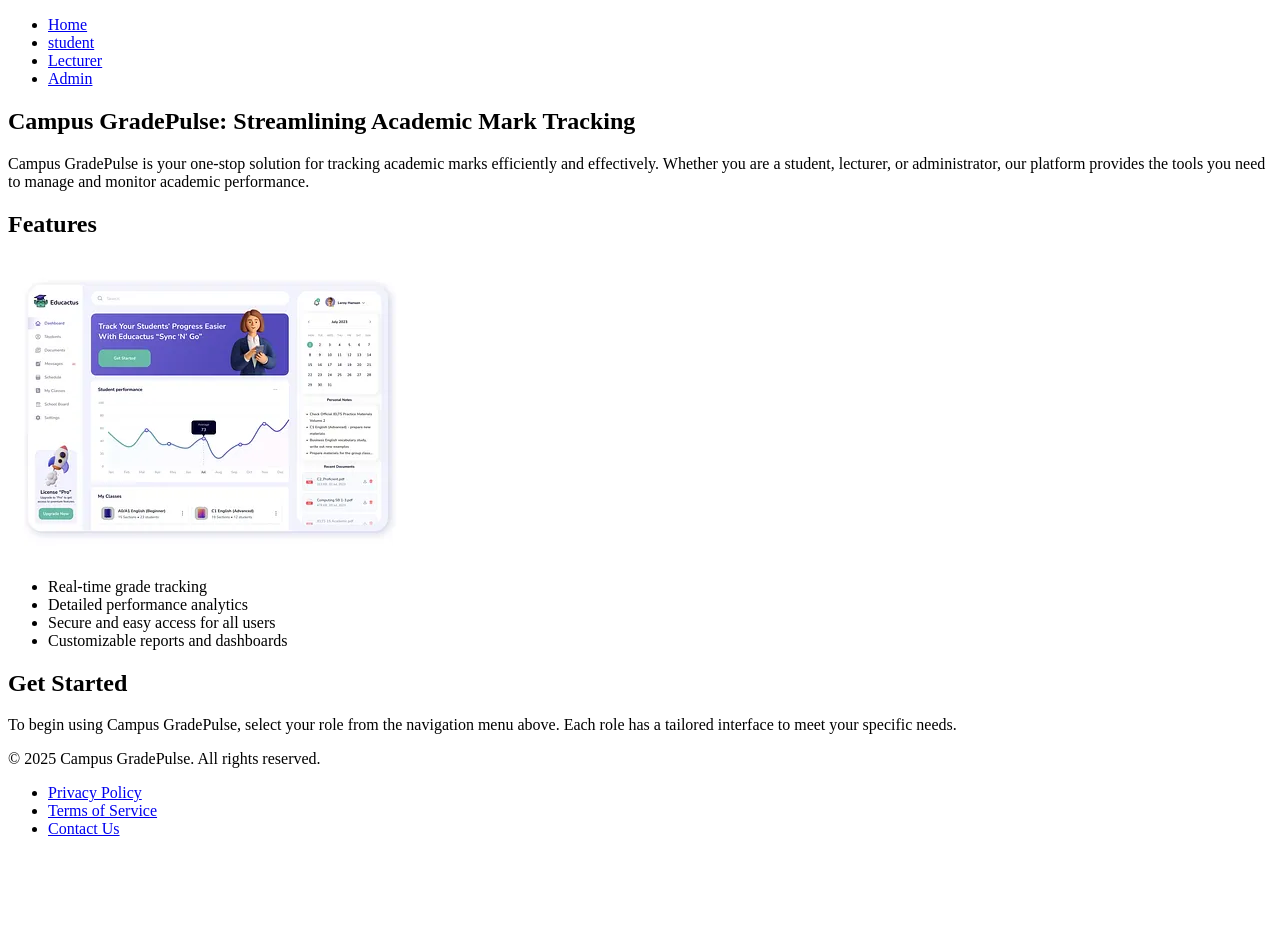
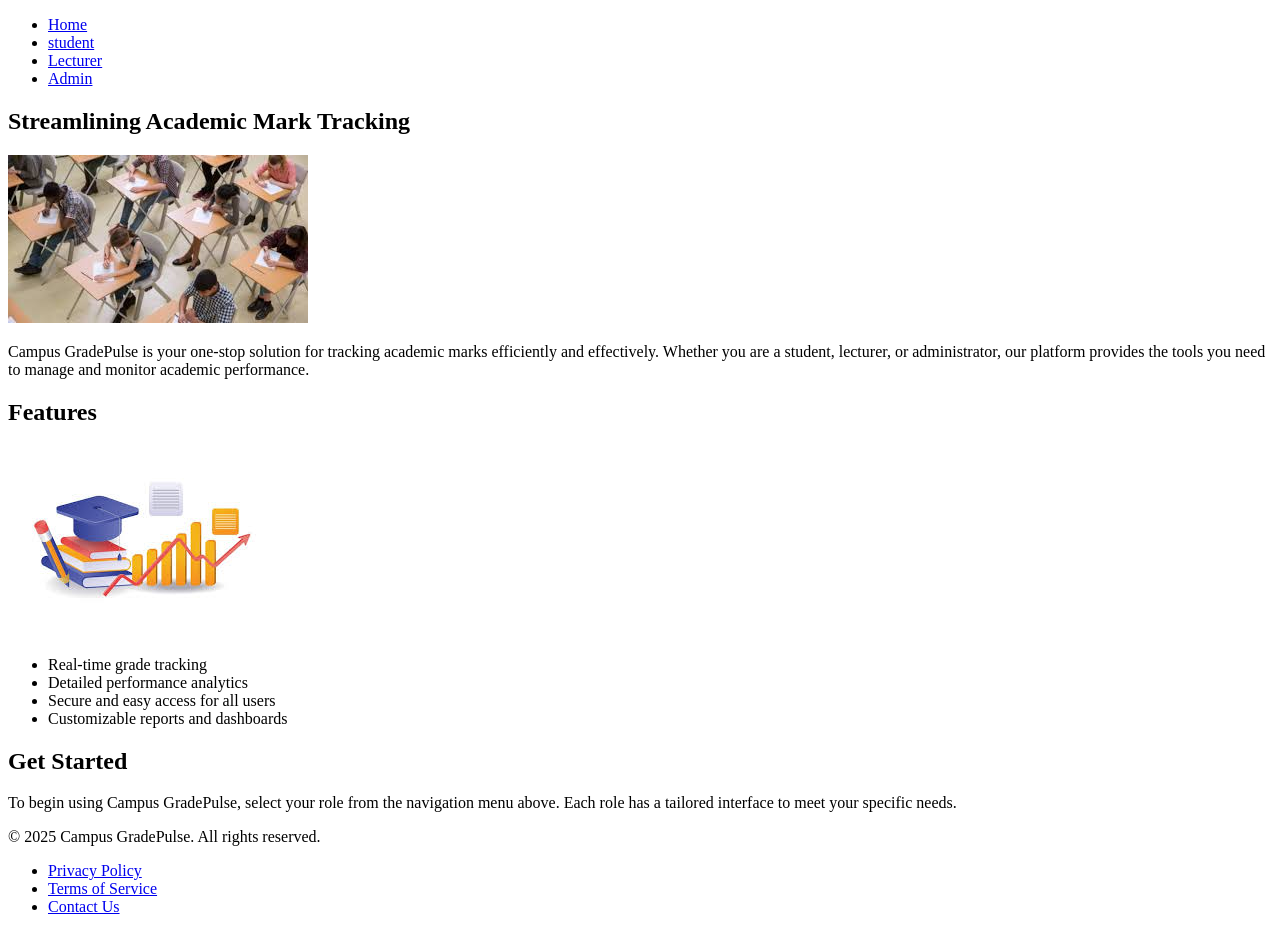
Before and after one commit to PrincessOkaroni/FINAL-PROJECT, a plain HTML site: page index.html in a window 1280 px wide. Before the commit the page ends 854 px from the top, so only its background shows below. Drawn offline with Linux system fonts and the light colour scheme.

Commit message:
modified the file

```diff
--- a/index.html
+++ b/index.html
@@ -17,7 +17,8 @@
     </header>
     <main>
       <section>
-        <h1>Campus GradePulse: Streamlining Academic Mark Tracking</h1>
+        <h1>Streamlining Academic Mark Tracking</h1>
+        <img src="./images/student 1.jpeg" alt="student track" />
         <p>
           Campus GradePulse is your one-stop solution for tracking academic
           marks efficiently and effectively. Whether you are a student,
@@ -27,7 +28,7 @@
       </section>
       <section>
         <h2>Features</h2>
-        <img src="./images/track 1.webp" alt="Track academic marks" />
+        <img src="./images/student 2.jpeg" alt="Track academic marks" />
         <ul>
           <li>Real-time grade tracking</li>
           <li>Detailed performance analytics</li>
```
